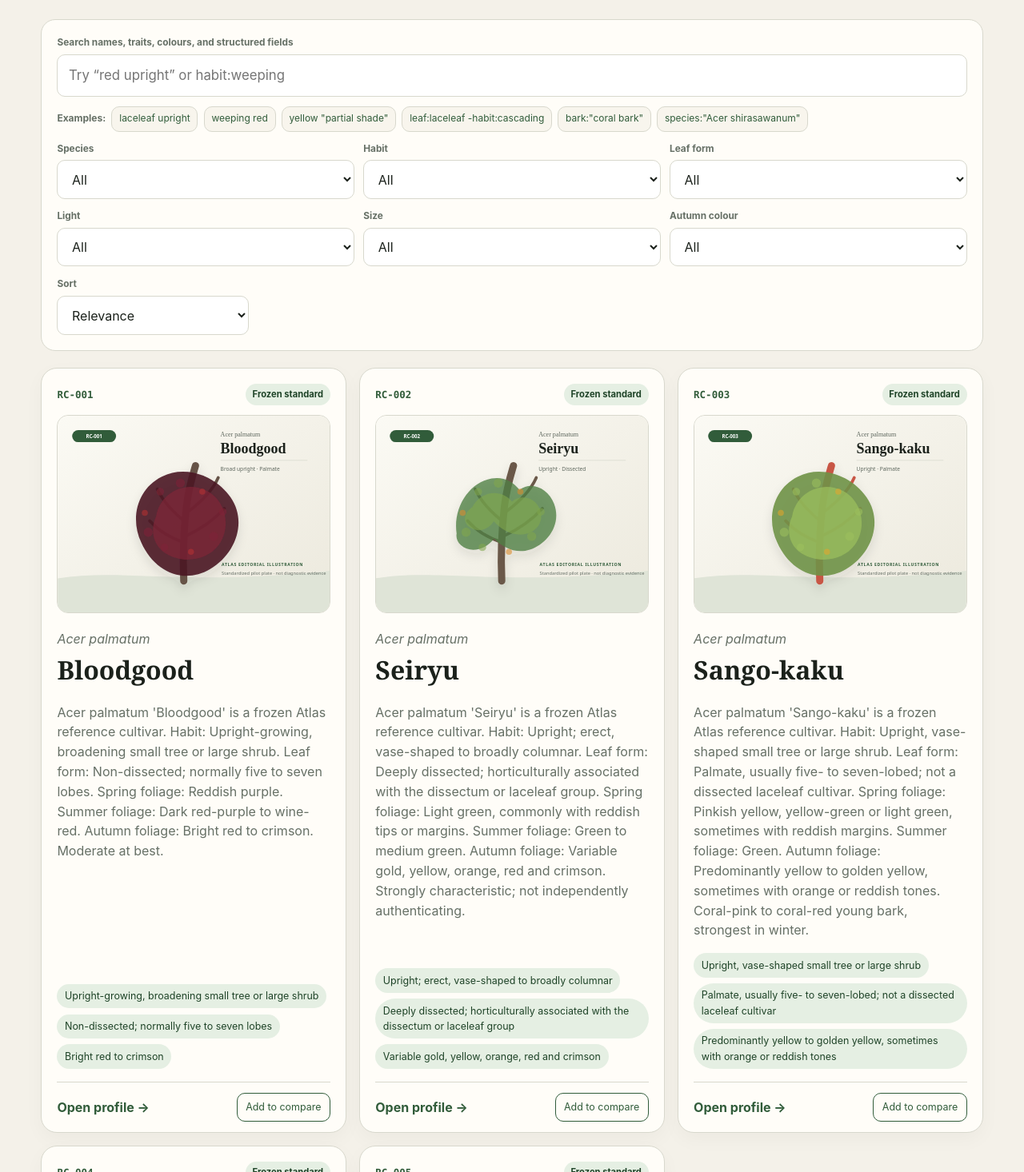
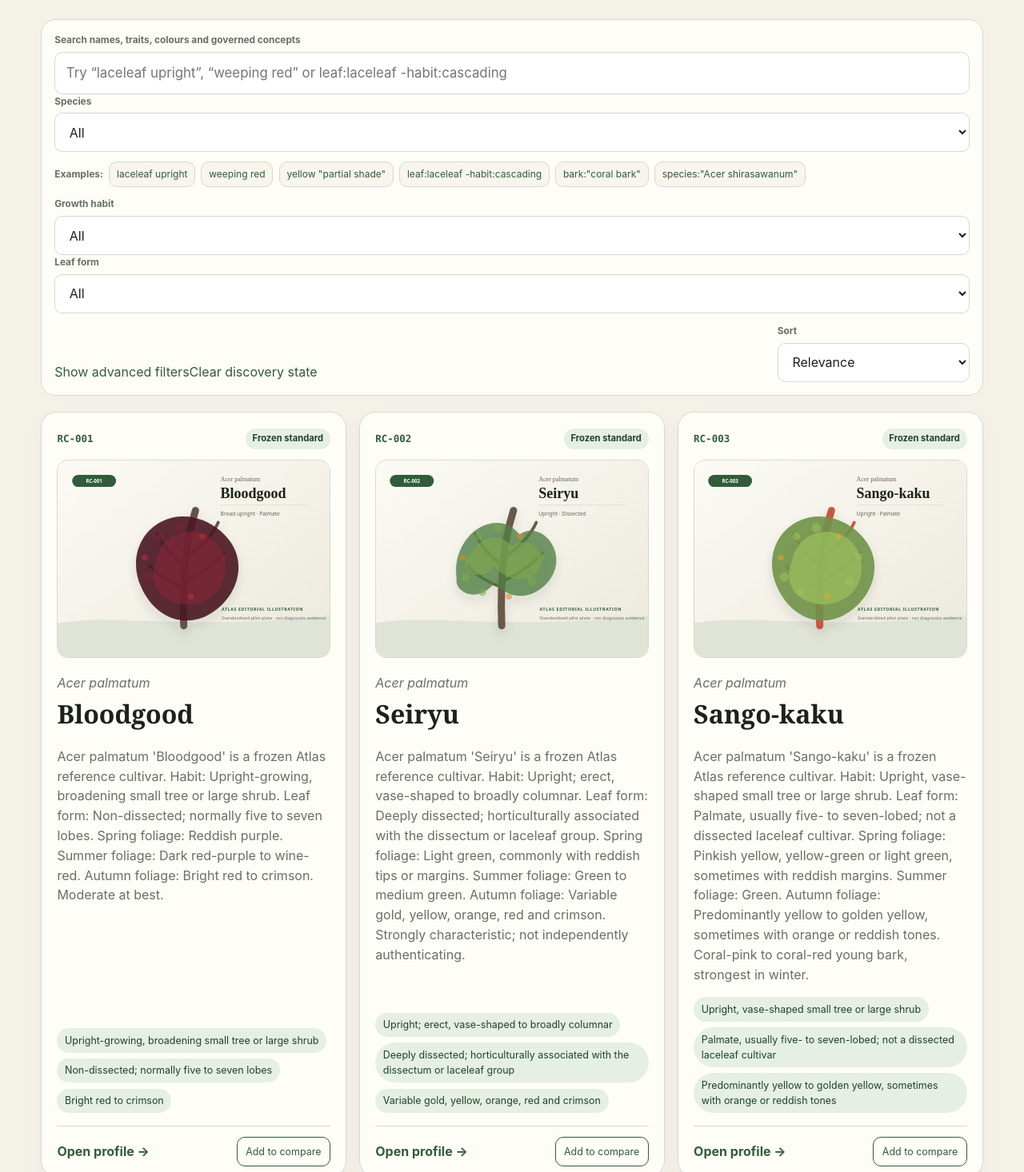
Before and after one commit to JorisMB82/japanese-maple-atlas, a Next.js app: page / in a window 1280 px wide. Shown: the part 1004-2470 px from the top of the page at 80% size. Built offline with nearby package versions, Linux system fonts and the light colour scheme.

Commit message:
Sprint 8: add semantic filters and explainable search UI

```diff
--- a/components/CultivarExplorer.js
+++ b/components/CultivarExplorer.js
@@ -1,60 +1,212 @@
 'use client';
 
 import { useEffect, useMemo, useState } from 'react';
+import {
+  createContextualFacetCounts,
+  describeSearchQuery,
+  filterCultivars,
+  sortCultivars,
+  suggestSearchTerms
+} from '@/lib/search';
 import StatusBadge from './StatusBadge';
 import MediaPlate from './MediaPlate';
 
-const FILTERS = [['species','Species'],['habit','Habit'],['leafForm','Leaf form'],['light','Light'],['sizeClass','Size'],['autumnColor','Autumn colour']];
-const initialState={query:'',species:'All',habit:'All',leafForm:'All',light:'All',sizeClass:'All',autumnColor:'All',sort:'relevance'};
-const normalize=value=>value||'All';
-const includes=(value,expected)=>expected==='All'||String(value||'').toLowerCase().includes(String(expected).toLowerCase());
+const SEMANTIC_FILTERS = [
+  ['habit', 'Growth habit'],
+  ['leaf', 'Leaf form'],
+  ['colour', 'Colour character'],
+  ['exposure', 'Light tolerance'],
+  ['size', 'Plant scale'],
+  ['risk', 'Cultivation risk']
+];
 
-function readUrlState(){
- if(typeof window==='undefined')return initialState;
- const p=new URLSearchParams(window.location.search);
- return {...initialState,query:p.get('q')||'',species:normalize(p.get('species')),habit:normalize(p.get('habit')),leafForm:normalize(p.get('leaf')),light:normalize(p.get('light')),sizeClass:normalize(p.get('size')),autumnColor:normalize(p.get('autumn')),sort:p.get('sort')||'relevance'};
-}
-function writeUrlState(s){
- const p=new URLSearchParams();
- if(s.query)p.set('q',s.query); if(s.species!=='All')p.set('species',s.species); if(s.habit!=='All')p.set('habit',s.habit);
- if(s.leafForm!=='All')p.set('leaf',s.leafForm); if(s.light!=='All')p.set('light',s.light); if(s.sizeClass!=='All')p.set('size',s.sizeClass);
- if(s.autumnColor!=='All')p.set('autumn',s.autumnColor); if(s.sort!=='relevance')p.set('sort',s.sort);
- window.history.replaceState({},'',`${window.location.pathname}${p.toString()?`?${p}`:''}${window.location.hash}`);
-}
-function score(c,q){
- if(!q.trim())return 0; const terms=q.toLowerCase().match(/(?:[^\s"]+|"[^"]*")+/g)||[];
- const hay=[c.id,c.cultivar,c.scientificName,c.species,c.summary,c.habit,c.leafForm,c.light,c.sizeClass,c.springColor,c.summerColor,c.autumnColor,c.bark,...(c.diagnosticTraits||[])].join(' ').toLowerCase();
- let total=0;
- for(const raw of terms){
-  const term=raw.replace(/^"|"$/g,''); const sep=term.indexOf(':');
-  if(sep>0){const fieldName=term.slice(0,sep),value=term.slice(sep+1),map={species:'species',habit:'habit',leaf:'leafForm',light:'light',size:'sizeClass',autumn:'autumnColor',bark:'bark'},field=map[fieldName];if(!field||!String(c[field]||'').toLowerCase().includes(value))return-1;total+=45;continue;}
-  if(!hay.includes(term))return-1;if(c.cultivar.toLowerCase()===term||c.id.toLowerCase()===term)total+=120;else if(c.cultivar.toLowerCase().startsWith(term))total+=80;else if(c.cultivar.toLowerCase().includes(term))total+=55;else total+=10;
- } return total;
+const initialState = {
+  query: '',
+  species: 'All',
+  habit: 'All',
+  leaf: 'All',
+  colour: 'All',
+  exposure: 'All',
+  size: 'All',
+  risk: 'All',
+  sort: 'relevance'
+};
+
+const normalise = value => value || 'All';
+const URL_KEYS = { query: 'q', species: 'species', habit: 'habit', leaf: 'leaf', colour: 'colour', exposure: 'exposure', size: 'size', risk: 'risk', sort: 'sort' };
+const FIELD_LABELS = {
+  id: 'reference ID', cultivar: 'cultivar name', scientificName: 'scientific name', species: 'species',
+  summary: 'profile summary', habit: 'growth habit', leafForm: 'leaf form', light: 'light guidance',
+  sizeClass: 'plant scale', springColor: 'spring colour', summerColor: 'summer colour',
+  autumnColor: 'autumn colour', bark: 'bark', diagnosticTraits: 'diagnostic traits', status: 'record status'
+};
+
+function readUrlState() {
+  if (typeof window === 'undefined') return initialState;
+  const params = new URLSearchParams(window.location.search);
+  return Object.fromEntries(Object.entries(initialState).map(([key, fallback]) => [
+    key,
+    key === 'query' ? params.get(URL_KEYS[key]) || '' : normalise(params.get(URL_KEYS[key])) || fallback
+  ]));
 }
 
-export default function CultivarExplorer({cultivars,facets={},examples=[]}){
- const[state,setState]=useState(initialState);const[compare,setCompare]=useState([]);
- useEffect(()=>{setState(readUrlState());try{setCompare(JSON.parse(localStorage.getItem('atlas-compare')||'[]').slice(0,2));}catch{setCompare([])}},[]);
- useEffect(()=>{if(typeof window!=='undefined')writeUrlState(state)},[state]);
- useEffect(()=>{if(typeof window!=='undefined')localStorage.setItem('atlas-compare',JSON.stringify(compare))},[compare]);
- const filtered=useMemo(()=>cultivars.map(c=>({...c,_score:score(c,state.query)})).filter(c=>c._score>=0).filter(c=>includes(c.species,state.species)&&includes(c.habit,state.habit)&&includes(c.leafForm,state.leafForm)&&includes(c.light,state.light)&&includes(c.sizeClass,state.sizeClass)&&includes(c.autumnColor,state.autumnColor)).sort((a,b)=>state.sort==='name'?a.cultivar.localeCompare(b.cultivar):state.sort==='species'?a.species.localeCompare(b.species)||a.cultivar.localeCompare(b.cultivar):state.sort==='reference'?a.id.localeCompare(b.id):b._score-a._score||a.id.localeCompare(b.id)),[cultivars,state]);
- const activeFilters=FILTERS.filter(([k])=>state[k]!=='All'),active=state.query||activeFilters.length||state.sort!=='relevance';
- const update=(k,v)=>setState(s=>({...s,[k]:v})),reset=()=>setState(initialState);
- const toggle=slug=>setCompare(c=>c.includes(slug)?c.filter(x=>x!==slug):c.length>=2?[c[1],slug]:[...c,slug]);
- const compareUrl=compare.length?`/compare?a=${compare[0]||''}${compare[1]?`&b=${compare[1]}`:''}`:'/compare';
- return <section aria-labelledby="directory-heading">
-  <div className="sectionHeading"><div><div className="kicker">Repository discovery</div><h2 id="directory-heading">Cultivar explorer</h2></div><p>{filtered.length} of {cultivars.length} records</p></div>
-  <div className="searchPanel advancedSearchPanel">
-   <label className="searchField"><span>Search names, traits, colours, and structured fields</span><input aria-label="Search cultivars" placeholder='Try “red upright” or habit:weeping' value={state.query} onChange={e=>update('query',e.target.value)}/></label>
-   {examples.length>0&&<div className="queryExamples"><span>Examples:</span>{examples.map(x=><button type="button" className="queryChip" key={x} onClick={()=>update('query',x)}>{x}</button>)}</div>}
-   <div className="filterGrid filterGridSix">{FILTERS.map(([k,l])=><label key={k}><span>{l}</span><select value={state[k]} onChange={e=>update(k,e.target.value)}><option>All</option>{(facets[k]||[]).map(o=><option key={o}>{o}</option>)}</select></label>)}</div>
-   <div className="searchToolbar"><label className="sortControl"><span>Sort</span><select value={state.sort} onChange={e=>update('sort',e.target.value)}><option value="relevance">Relevance</option><option value="reference">Reference ID</option><option value="name">Cultivar name</option><option value="species">Species</option></select></label>{active&&<button className="textButton" type="button" onClick={reset}>Clear discovery state</button>}</div>
-  </div>
-  {compare.length>0&&<div className="compareTray"><div><strong>Comparison tray</strong><span>{compare.length}/2 selected</span></div><div className="compareTrayNames">{compare.map(slug=><button type="button" key={slug} onClick={()=>toggle(slug)}>{cultivars.find(c=>c.slug===slug)?.cultivar||slug} ×</button>)}</div><a className={`button ${compare.length<2?'secondary':''}`} href={compareUrl}>{compare.length===2?'Compare selected':'Choose one more'}</a></div>}
-  {filtered.length?<div className="cultivarGrid">{filtered.map(c=><article className="cultivarCard discoveryCard mediaCultivarCard" key={c.id}>
-   <div className="cardTop"><span className="referenceId">{c.id}</span><StatusBadge status={c.status}/></div>
-   <a className="cardMainLink" href={`/cultivars/${c.slug}`}><MediaPlate media={c.primaryMedia} cultivar={c} compact/><p className="speciesName"><em>{c.species}</em></p><h3>{c.cultivar}</h3><p>{c.summary}</p><div className="traitLine"><span>{c.habit}</span><span>{c.leafForm}</span><span>{c.autumnColor}</span></div></a>
-   <div className="cardFooterActions"><a href={`/cultivars/${c.slug}`}>Open profile →</a><button type="button" className={compare.includes(c.slug)?'selectedCompare':''} onClick={()=>toggle(c.slug)}>{compare.includes(c.slug)?'Selected ✓':'Add to compare'}</button></div>
-  </article>)}</div>:<div className="empty card"><h3>No matching cultivars</h3><p>Try a broader term or remove a filter.</p><button type="button" onClick={reset}>Reset discovery</button></div>}
- </section>;
+function writeUrlState(state) {
+  const params = new URLSearchParams();
+  for (const [key, value] of Object.entries(state)) {
+    if (key === 'query' && value) params.set(URL_KEYS[key], value);
+    else if (key !== 'query' && value !== 'All' && !(key === 'sort' && value === 'relevance')) params.set(URL_KEYS[key], value);
+  }
+  window.history.replaceState({}, '', `${window.location.pathname}${params.toString() ? `?${params}` : ''}${window.location.hash}`);
 }
+
+function conceptLabel(facets, category, conceptId) {
+  return (facets.semantic?.[category] || []).find(option => option.id === conceptId)?.label || conceptId;
+}
+
+function reasonLabel(reason) {
+  if (reason.semantic && reason.conceptLabel) return reason.conceptLabel;
+  return `Matched ${FIELD_LABELS[reason.field] || reason.field}`;
+}
+
+export default function CultivarExplorer({ cultivars, facets = {}, examples = [] }) {
+  const [state, setState] = useState(initialState);
+  const [compare, setCompare] = useState([]);
+  const [showAdvanced, setShowAdvanced] = useState(false);
+
+  useEffect(() => {
+    const urlState = readUrlState();
+    setState(urlState);
+    setShowAdvanced(['colour', 'exposure', 'size', 'risk'].some(key => urlState[key] !== 'All'));
+    try { setCompare(JSON.parse(localStorage.getItem('atlas-compare') || '[]').slice(0, 2)); }
+    catch { setCompare([]); }
+  }, []);
+
+  useEffect(() => { if (typeof window !== 'undefined') writeUrlState(state); }, [state]);
+  useEffect(() => { if (typeof window !== 'undefined') localStorage.setItem('atlas-compare', JSON.stringify(compare)); }, [compare]);
+
+  const filtered = useMemo(
+    () => sortCultivars(filterCultivars(cultivars, state), state.sort),
+    [cultivars, state]
+  );
+  const contextualCounts = useMemo(
+    () => createContextualFacetCounts(cultivars, state),
+    [cultivars, state]
+  );
+  const queryAnalysis = useMemo(() => describeSearchQuery(state.query), [state.query]);
+  const suggestions = useMemo(() => suggestSearchTerms(state.query), [state.query]);
+
+  const activeFilters = [
+    ...(state.species !== 'All' ? [{ key: 'species', label: state.species }] : []),
+    ...SEMANTIC_FILTERS.filter(([key]) => state[key] !== 'All').map(([key, label]) => ({
+      key,
+      label: `${label}: ${conceptLabel(facets, key, state[key])}`
+    }))
+  ];
+  const active = Boolean(state.query || activeFilters.length || state.sort !== 'relevance');
+  const update = (key, value) => setState(current => ({ ...current, [key]: value }));
+  const clearFilter = key => update(key, 'All');
+  const reset = () => setState(initialState);
+  const toggle = slug => setCompare(current => current.includes(slug)
+    ? current.filter(item => item !== slug)
+    : current.length >= 2 ? [current[1], slug] : [...current, slug]);
+  const compareUrl = compare.length ? `/compare?a=${compare[0] || ''}${compare[1] ? `&b=${compare[1]}` : ''}` : '/compare';
+
+  return <section aria-labelledby="directory-heading">
+    <div className="sectionHeading">
+      <div><div className="kicker">Semantic repository discovery</div><h2 id="directory-heading">Cultivar explorer</h2></div>
+      <p aria-live="polite">{filtered.length} of {cultivars.length} records</p>
+    </div>
+
+    <div className="searchPanel semanticSearchPanel">
+      <div className="searchLeadRow">
+        <label className="searchField">
+          <span>Search names, traits, colours and governed concepts</span>
+          <input
+            aria-label="Search cultivars"
+            placeholder='Try “laceleaf upright”, “weeping red” or leaf:laceleaf -habit:cascading'
+            value={state.query}
+            onChange={event => update('query', event.target.value)}
+          />
+        </label>
+        <label className="speciesFilter">
+          <span>Species</span>
+          <select value={state.species} onChange={event => update('species', event.target.value)}>
+            <option>All</option>
+            {(facets.species || []).map(species => <option key={species} value={species}>{species} ({contextualCounts.species?.[species] || 0})</option>)}
+          </select>
+        </label>
+      </div>
+
+      {queryAnalysis.labels.length > 0 && <div className="queryInterpretation" aria-live="polite">
+        <strong>Interpreted as</strong>
+        {queryAnalysis.labels.map(label => <span key={label}>{label}</span>)}
+        {queryAnalysis.exclusions.map(exclusion => <span className="excludedQuery" key={exclusion}>Exclude {exclusion.replace(/^-/, '')}</span>)}
+      </div>}
+
+      {examples.length > 0 && <div className="queryExamples">
+        <span>Examples:</span>
+        {examples.map(example => <button type="button" className="queryChip" key={example} onClick={() => update('query', example)}>{example}</button>)}
+      </div>}
+
+      <div className="semanticFilterGrid">
+        {SEMANTIC_FILTERS.slice(0, showAdvanced ? SEMANTIC_FILTERS.length : 2).map(([key, label]) => <label key={key}>
+          <span>{label}</span>
+          <select value={state[key]} onChange={event => update(key, event.target.value)}>
+            <option value="All">All</option>
+            {(facets.semantic?.[key] || []).map(option => {
+              const count = contextualCounts[key]?.[option.id] || 0;
+              return <option key={option.id} value={option.id} disabled={count === 0 && state[key] !== option.id}>{option.label} ({count})</option>;
+            })}
+          </select>
+        </label>)}
+      </div>
+
+      <div className="searchToolbar">
+        <div className="searchToolbarLeft">
+          <button className="textButton" type="button" onClick={() => setShowAdvanced(value => !value)}>{showAdvanced ? 'Hide advanced filters' : 'Show advanced filters'}</button>
+          {active && <button className="textButton" type="button" onClick={reset}>Clear discovery state</button>}
+        </div>
+        <label className="sortControl">
+          <span>Sort</span>
+          <select value={state.sort} onChange={event => update('sort', event.target.value)}>
+            <option value="relevance">Relevance</option>
+            <option value="reference">Reference ID</option>
+            <option value="name">Cultivar name</option>
+            <option value="species">Species</option>
+          </select>
+        </label>
+      </div>
+
+      {activeFilters.length > 0 && <div className="activeFilterBar" aria-label="Active filters">
+        <span>Active filters</span>
+        {activeFilters.map(filter => <button type="button" key={filter.key} onClick={() => clearFilter(filter.key)}>{filter.label} ×</button>)}
+      </div>}
+    </div>
+
+    {compare.length > 0 && <div className="compareTray">
+      <div><strong>Comparison tray</strong><span>{compare.length}/2 selected</span></div>
+      <div className="compareTrayNames">{compare.map(slug => <button type="button" key={slug} onClick={() => toggle(slug)}>{cultivars.find(cultivar => cultivar.slug === slug)?.cultivar || slug} ×</button>)}</div>
+      <a className={`button ${compare.length < 2 ? 'secondary' : ''}`} href={compareUrl}>{compare.length === 2 ? 'Compare selected' : 'Choose one more'}</a>
+    </div>}
+
+    {filtered.length ? <div className="cultivarGrid">{filtered.map(cultivar => <article className="cultivarCard discoveryCard mediaCultivarCard" key={cultivar.id}>
+      <div className="cardTop"><span className="referenceId">{cultivar.id}</span><StatusBadge status={cultivar.status} /></div>
+      <a className="cardMainLink" href={`/cultivars/${cultivar.slug}`}>
+        <MediaPlate media={cultivar.primaryMedia} cultivar={cultivar} compact />
+        <p className="speciesName"><em>{cultivar.species}</em></p>
+        <h3>{cultivar.cultivar}</h3>
+        <p>{cultivar.summary}</p>
+        {cultivar._searchMeta?.matchReasons?.length > 0 && <div className="matchReasonLine" aria-label="Why this record matched">
+          {cultivar._searchMeta.matchReasons.slice(0, 3).map((reason, index) => <span key={`${reason.field}-${index}`}>{reasonLabel(reason)}</span>)}
+        </div>}
+        <div className="traitLine"><span>{cultivar.habit}</span><span>{cultivar.leafForm}</span><span>{cultivar.autumnColor}</span></div>
+      </a>
+      <div className="cardFooterActions"><a href={`/cultivars/${cultivar.slug}`}>Open profile →</a><button type="button" className={compare.includes(cultivar.slug) ? 'selectedCompare' : ''} onClick={() => toggle(cultivar.slug)}>{compare.includes(cultivar.slug) ? 'Selected ✓' : 'Add to compare'}</button></div>
+    </article>)}</div> : <div className="empty card searchEmptyState">
+      <h3>No matching cultivars</h3>
+      <p>The current query and filters do not match a governed record. Broaden the query, remove a filter, or try one of these controlled concepts.</p>
+      <div className="searchSuggestions">{suggestions.map(suggestion => <button type="button" key={`${suggestion.query}-${suggestion.label}`} onClick={() => update('query', suggestion.query)}><strong>{suggestion.label}</strong><span>{suggestion.query}</span></button>)}</div>
+      <button type="button" onClick={reset}>Reset discovery</button>
+    </div>}
+  </section>;
+}
```
